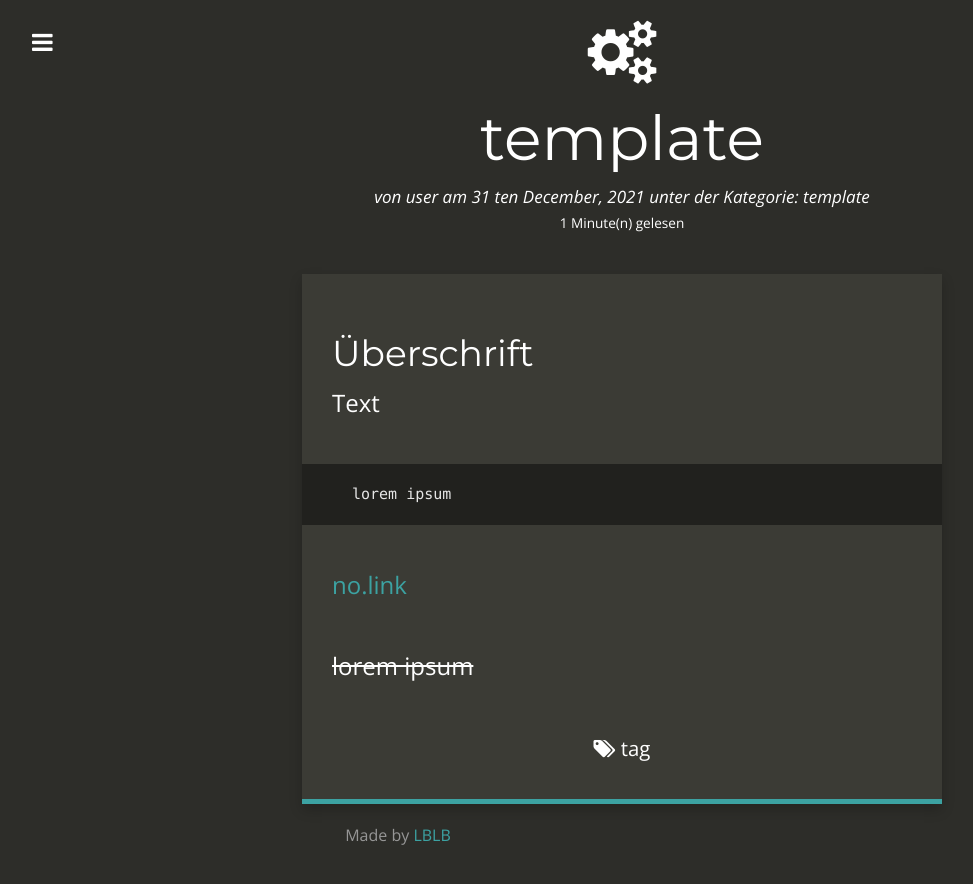
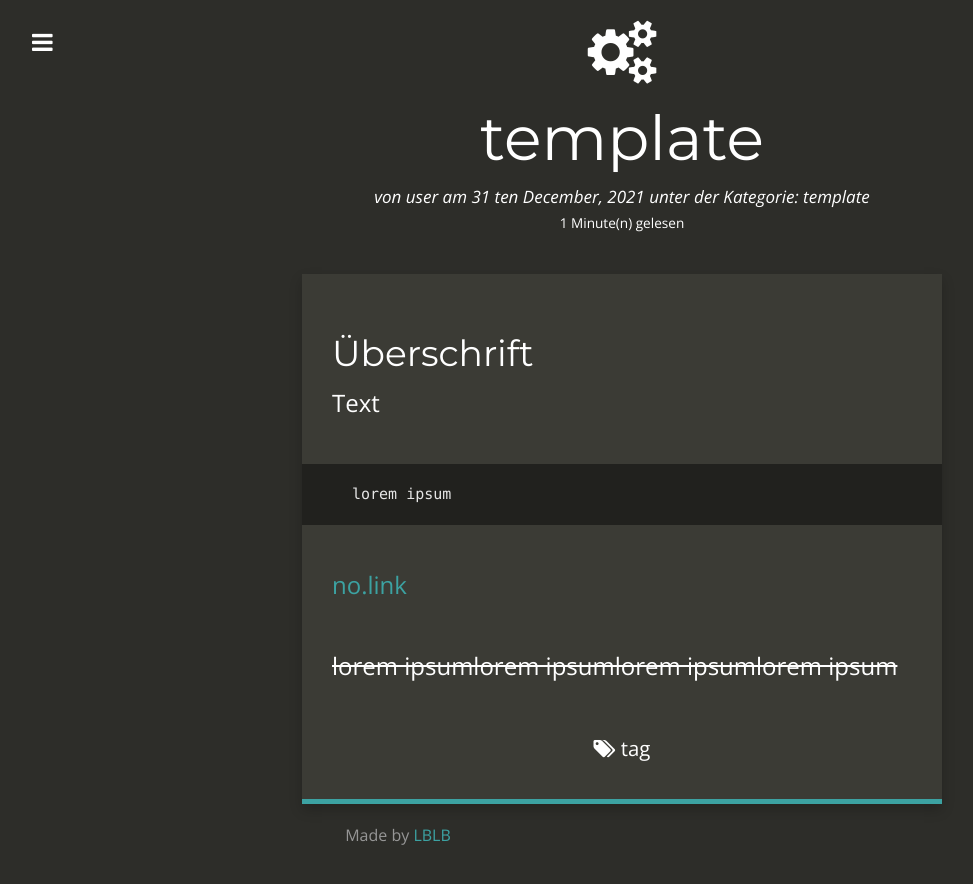
Before and after one commit to eski1337/lblb-it-ffd00, a Jekyll site: the page built from _posts/1999-01-01-template.md, in a window 1280 px wide. Shown: the top 884 px of the page, without its empty margins (18-991 px from the left). Built offline with Jekyll 4.4.1, drawn with Linux system fonts in a browser that asks for light colours; nearby versions of some CDN libraries; comment, search, counter and statistics services are not loaded.

Commit message:
1999-01-01-template.md: changed

```diff
--- a/_posts/1999-01-01-template.md
+++ b/_posts/1999-01-01-template.md
@@ -22,4 +22,4 @@ lorem ipsum
 
 [no.link](http://no.struggle.zone)
 
-<del>lorem ipsum</del>
+<del>lorem ipsumlorem ipsumlorem ipsumlorem ipsum</del>
```
